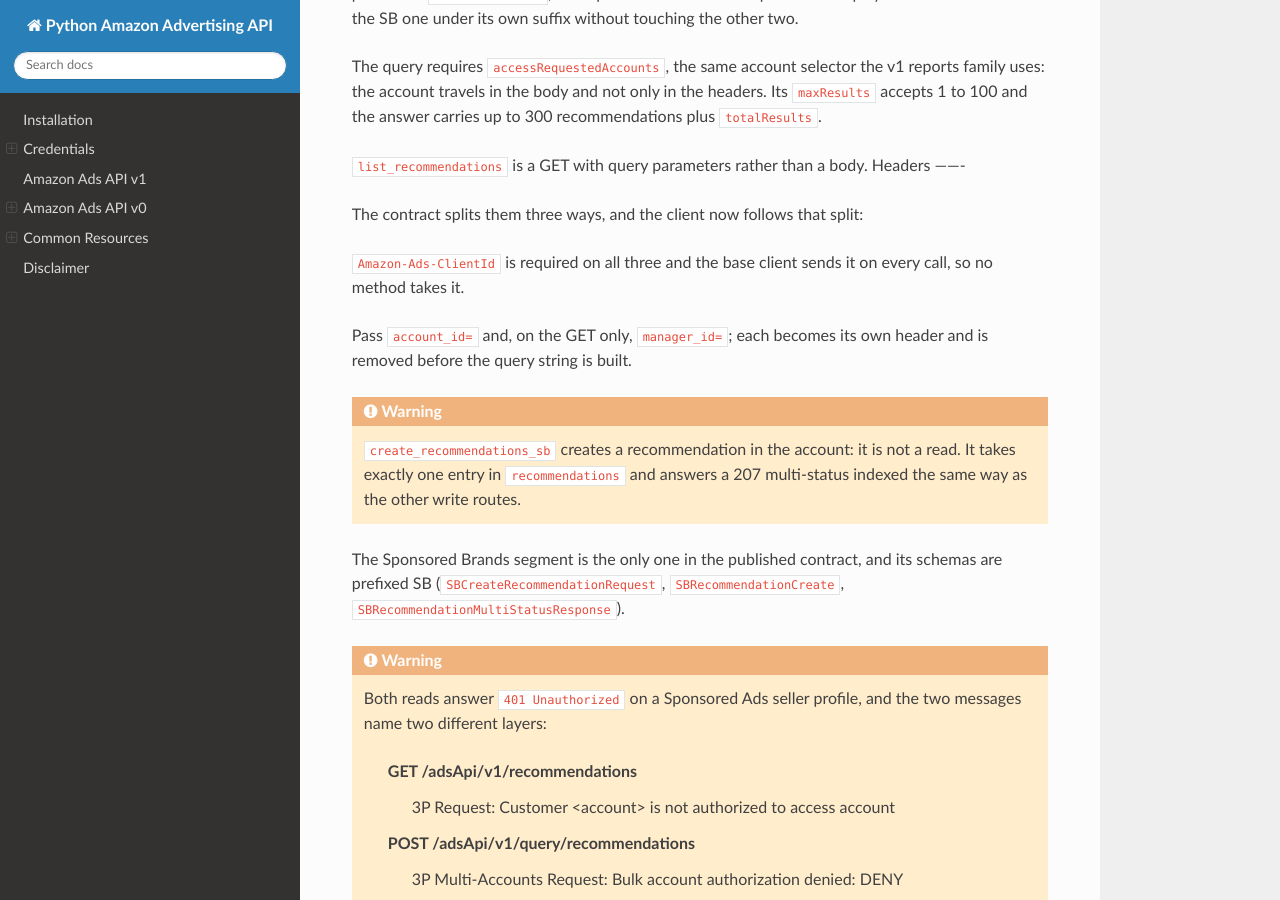
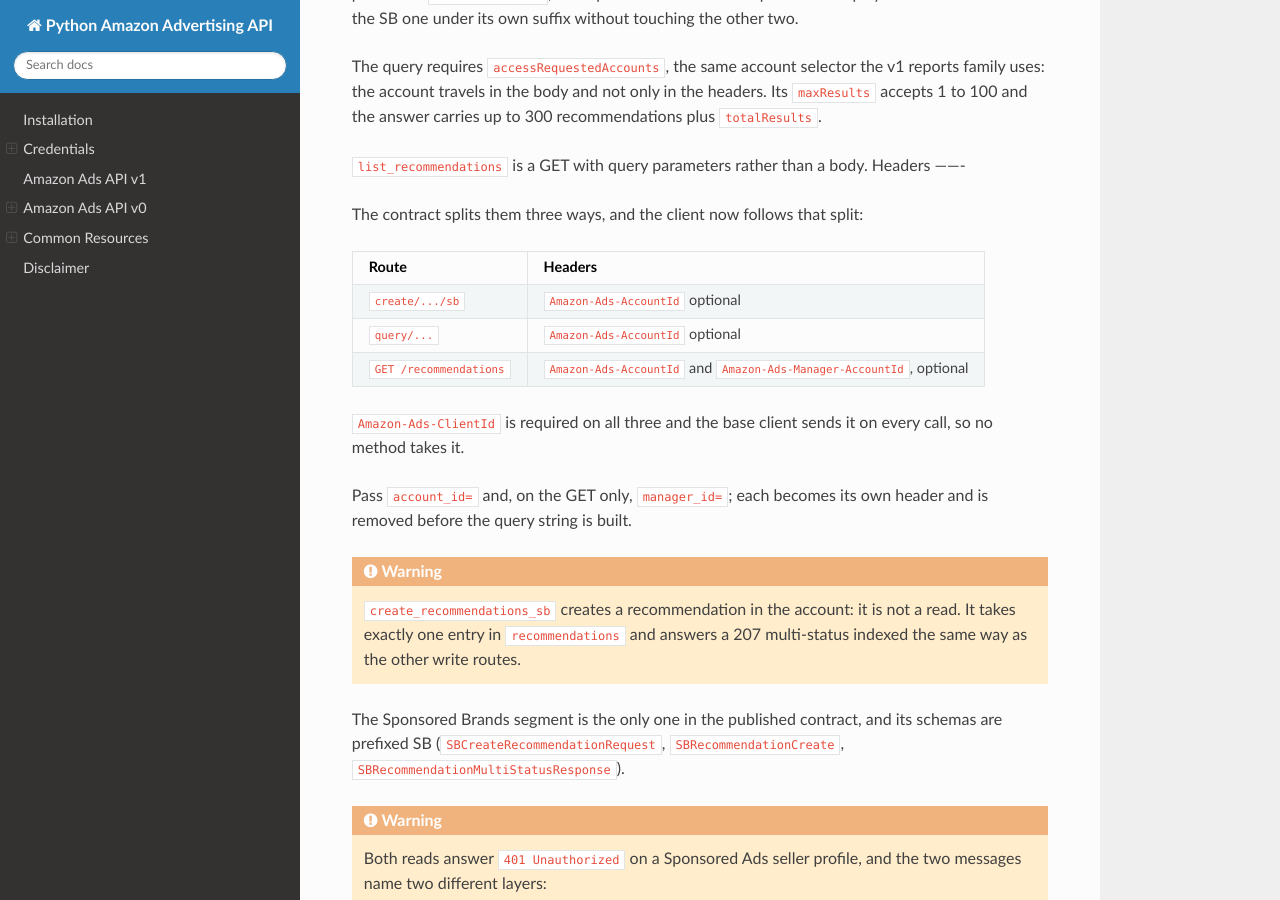
Before and after one commit to denisneuf/python-amazon-ad-api, a Sphinx documentation site: the page built from docs/v1/recommendations.rst, in a window 1280 px wide and 900 px high, scrolled down 490 px. Built offline with Sphinx 7.4.7 and the Read the Docs theme 3.1.0, drawn with Linux system fonts in a browser that asks for light colours; part of the change alters nothing that is shown.

Commit message:
docs: turn the v1 recommendations header table into a list-table
The grid table broke on the long GET row: docutils reported text in the column margin because the second cell overran the separator width. A list-table has no column geometry to get wrong.

```diff
--- a/docs/v1/recommendations.rst
+++ b/docs/v1/recommendations.rst
@@ -28,13 +28,20 @@ Headers
 
 The contract splits them three ways, and the client now follows that split:
 
-======================  ==============================================
-Route                   Headers
-======================  ==============================================
-``create/.../sb``       ``Amazon-Ads-AccountId`` optional
-``query/...``           ``Amazon-Ads-AccountId`` optional
-``GET /recommendations``       ``Amazon-Ads-AccountId`` and ``Amazon-Ads-Manager-AccountId``, optional
-======================  ==============================================
+..  list-table::
+    :header-rows: 1
+
+    * - Route
+      - Headers
+
+    * - ``create/.../sb``
+      - ``Amazon-Ads-AccountId`` optional
+
+    * - ``query/...``
+      - ``Amazon-Ads-AccountId`` optional
+
+    * - ``GET /recommendations``
+      - ``Amazon-Ads-AccountId`` and ``Amazon-Ads-Manager-AccountId``, optional
 
 ``Amazon-Ads-ClientId`` is required on all three and the base client sends it
 on every call, so no method takes it.
```
